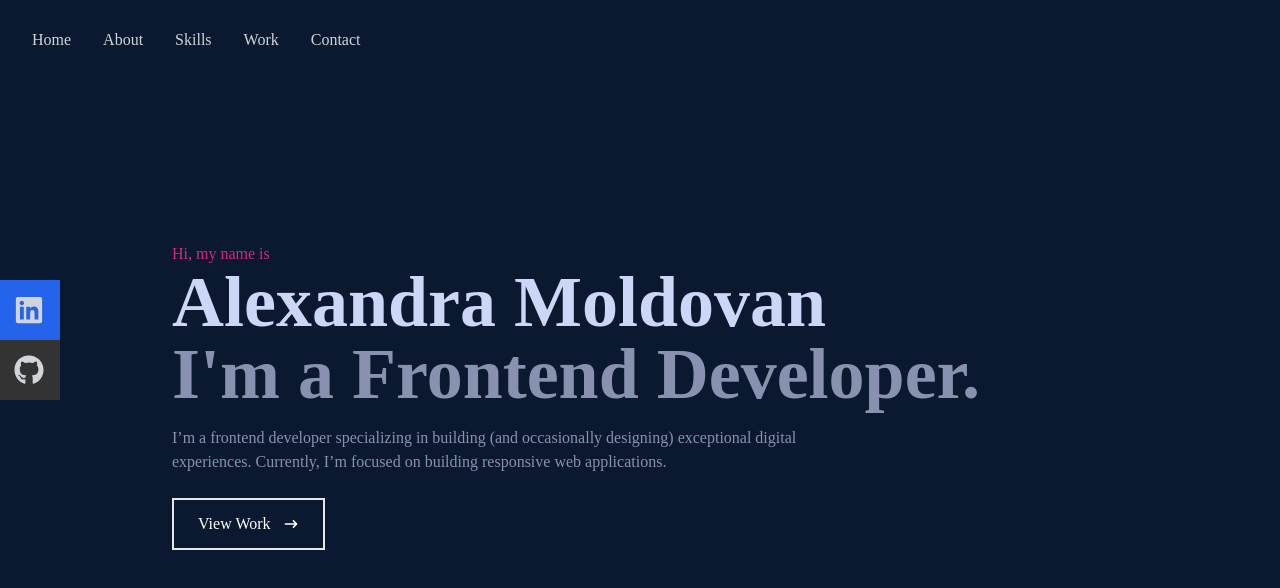
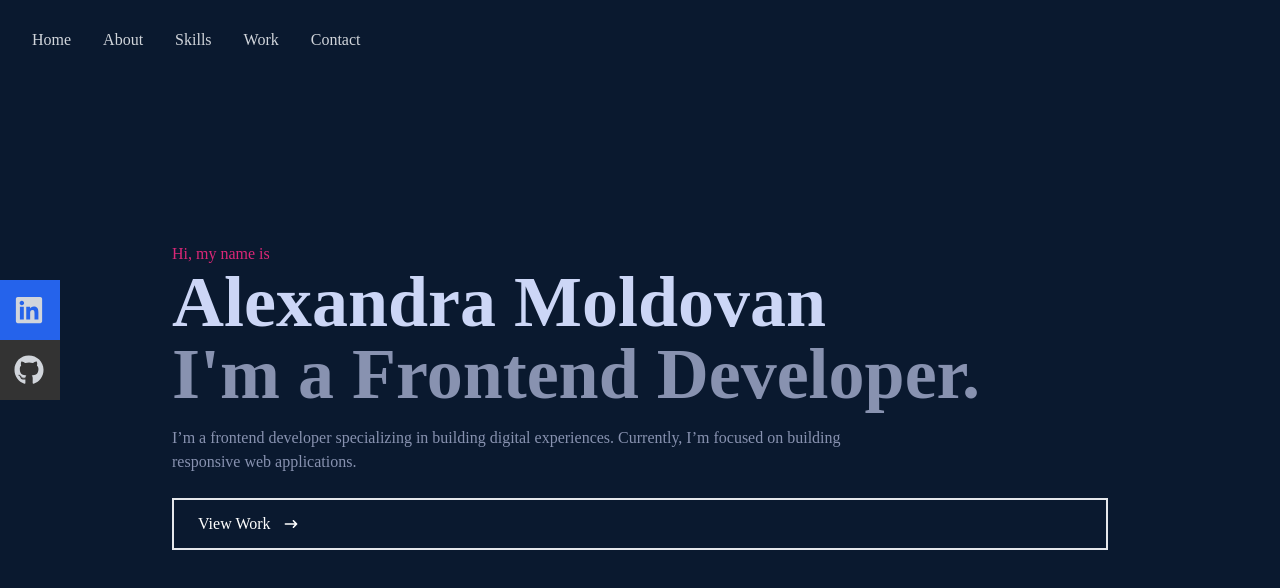
Before and after one commit to Alexandra2888/portofolio-react, a React (Create React App) app: page / in a window 1280 px wide. Shown: the top 588 px of the page. Built offline with nearby package versions, Linux system fonts and the light colour scheme.

Commit message:
fix: fixing btn view work

```diff
--- a/src/components/Home.jsx
+++ b/src/components/Home.jsx
@@ -1,6 +1,8 @@
 
 import React from 'react';
 import { HiArrowNarrowRight } from 'react-icons/hi';
+import { Link } from 'react-scroll';
+
 
 const Home = () => {
     return (
@@ -15,17 +17,16 @@ const Home = () => {
                     I'm a Frontend Developer.
                 </h2>
                 <p className='text-[#8892b0] py-4 max-w-[700px]'>
-                    I’m a frontend developer specializing in building (and occasionally
-                    designing) exceptional digital experiences. Currently, I’m focused on
+                    I’m a frontend developer specializing in building digital experiences. Currently, I’m focused on
                     building responsive web applications.
                 </p>
                 <div>
-                    <button className='text-white group border-2 px-6 py-3 my-2 flex items-center hover:bg-pink-600 hover:border-pink-600'>
+                    <Link to='work' className='text-white group border-2 px-6 py-3 my-2 flex items-center hover:bg-pink-600 hover:border-pink-600'>
                         View Work
                         <span className='group-hover:rotate-90 duration-300'>
               <HiArrowNarrowRight className='ml-3 ' />
             </span>
-                    </button>
+                    </Link>
                 </div>
             </div>
         </div>
```
